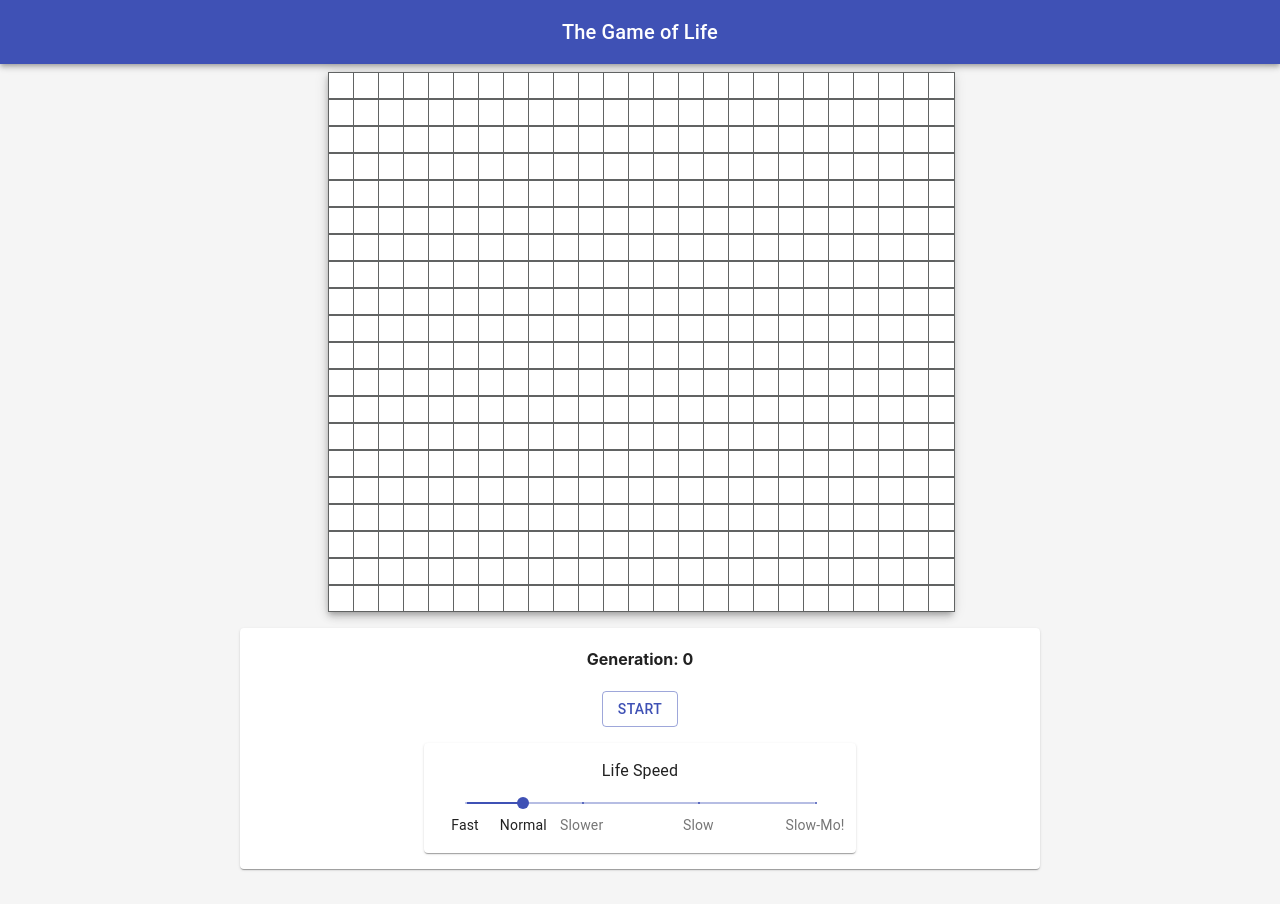
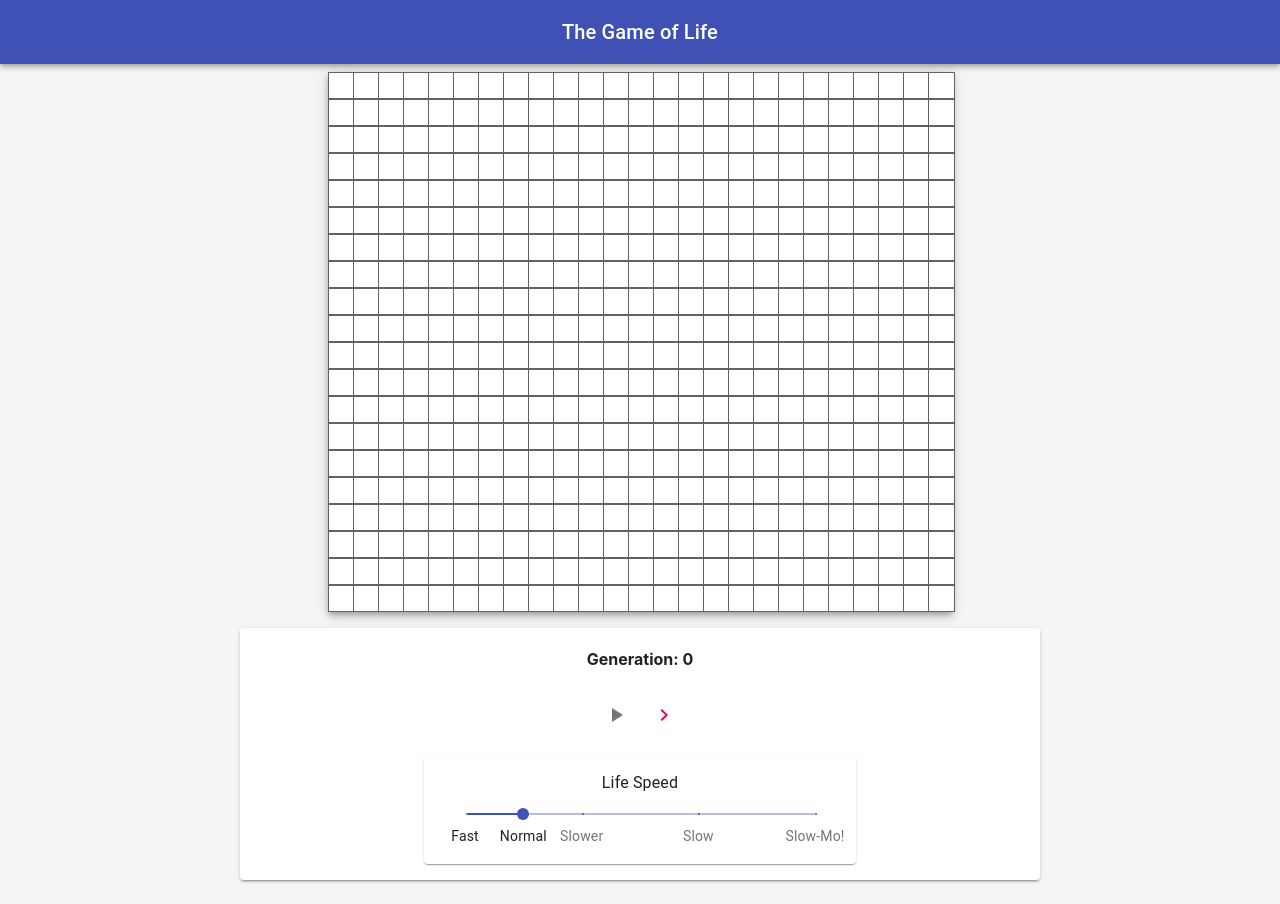
Before and after one commit to SyriiAdvent/game-of-life, a React (Create React App) app: page / in a window 1280 px wide. Built offline with nearby package versions, Linux system fonts and the light colour scheme.

Commit message:
added play and next frame buttons

```diff
--- a/src/components/controls/PlayerButton.tsx
+++ b/src/components/controls/PlayerButton.tsx
@@ -1,30 +1,34 @@
 import React from 'react'
 import { useRecoilState } from 'recoil'
-import { startGame } from '../../stateStore/atoms'
-import { createStyles, makeStyles, Theme } from '@material-ui/core/styles';
+import { startGame, nextLife } from '../../stateStore/atoms'
+import IconButton from '@material-ui/core/IconButton';
 import Button from '@material-ui/core/Button';
-import { findByLabelText } from '@testing-library/react';
-
-const useStyles = makeStyles((theme: Theme) =>
-  createStyles({
-    root: {
-      display: 'flex',
-      justifyContent: 'center',
-      alignItems: 'center',
-
-      '& > *': {
-        margin: theme.spacing(1),
-      },
-    },
-  }),
-);
+import PlayArrowIcon from '@material-ui/icons/PlayArrow';
+import PauseIcon from '@material-ui/icons/Pause';
+import NavigateNextIcon from '@material-ui/icons/NavigateNext';
 
 const PlayerButton = () => {
   const [liveGame, setLiveGame] = useRecoilState(startGame)
+  const [nextFrame, setNextFrame] = useRecoilState(nextLife)
   return (
-    <Button variant='outlined' color={!liveGame ? 'primary' : 'secondary'}
-      onClick={() => setLiveGame(prev => !prev)}
-    >{liveGame ? "stop" : "start"}</Button>
+    <div>
+      <IconButton
+        color={!liveGame ? 'default' : 'secondary'}
+        onClick={() => setLiveGame(prev => !prev)}
+        >{liveGame ?
+         <PauseIcon />
+         :
+         <PlayArrowIcon />}
+      </IconButton>
+      <IconButton
+        color='secondary'
+        onClick={() => {
+          if(!nextFrame) {
+            setNextFrame(true)
+          }
+        }}
+      ><NavigateNextIcon /></IconButton>
+    </div>
   )
 }
 
--- a/src/components/gameOfLife/GameOfLife.tsx
+++ b/src/components/gameOfLife/GameOfLife.tsx
@@ -30,7 +30,7 @@ const useStyles = makeStyles((theme: Theme) =>
       justifyContent: 'center',
       alignItems: 'center',
       minWidth: 500,
-      width: 800
+      width: 800,
     },
   })
 );
@@ -39,13 +39,12 @@ const useStyles = makeStyles((theme: Theme) =>
 // Main Component to Hold the board
 const GameOfLife = () => {
   const cls = useStyles();
-  const [speed, setSpeed] = useRecoilState(animSpeed)
   const generation = useRecoilValue(currentGeneration)
 
   return (
     <div className={cls.root}>
       <Grid />
-      <Card className={cls.controlBox}>
+      <Card elevation={2} className={cls.controlBox}>
         <h4>Generation: {generation}</h4>
         <PlayerButton />
         <SlideController  />
--- a/src/stateStore/atoms.ts
+++ b/src/stateStore/atoms.ts
@@ -29,3 +29,8 @@ export const startGame = atom({
   key: 'startGame',
   default: false
 })
+
+export const nextLife = atom({
+  key: 'nextLife',
+  default: false
+})
```
